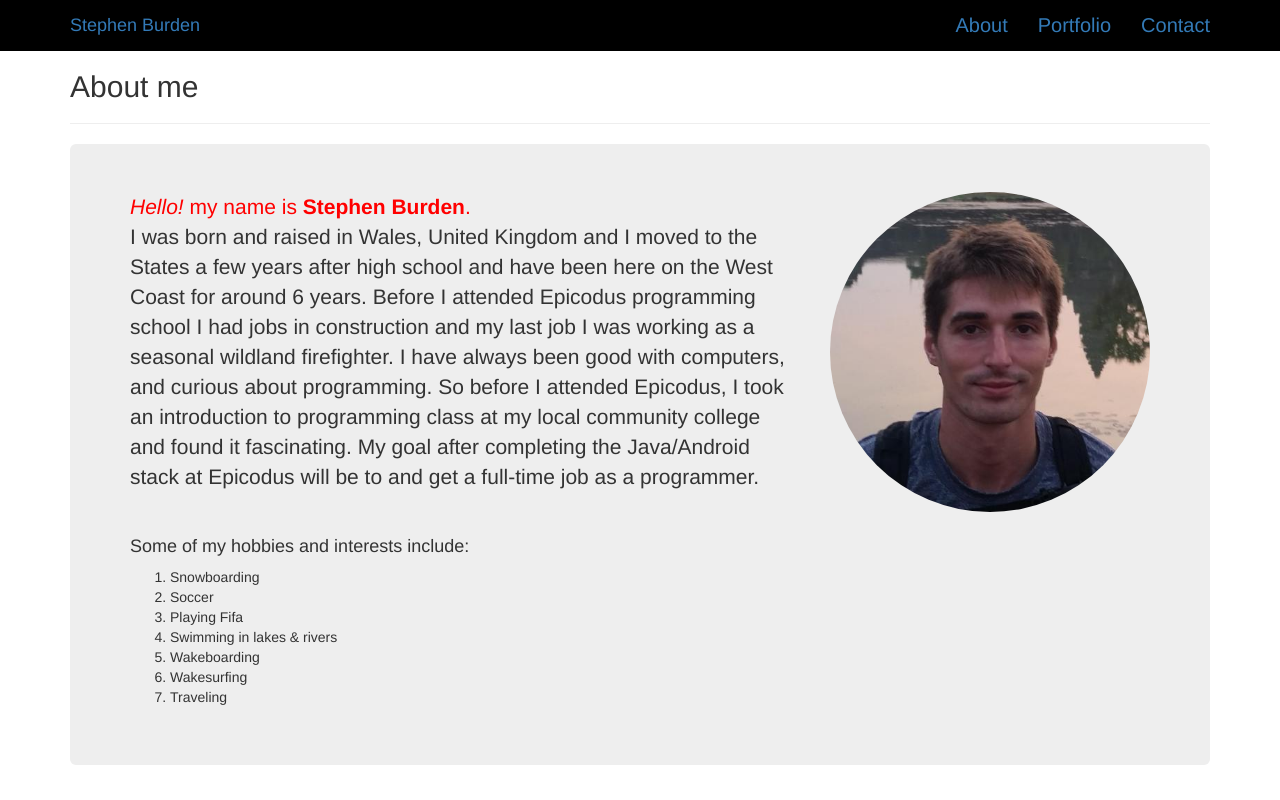
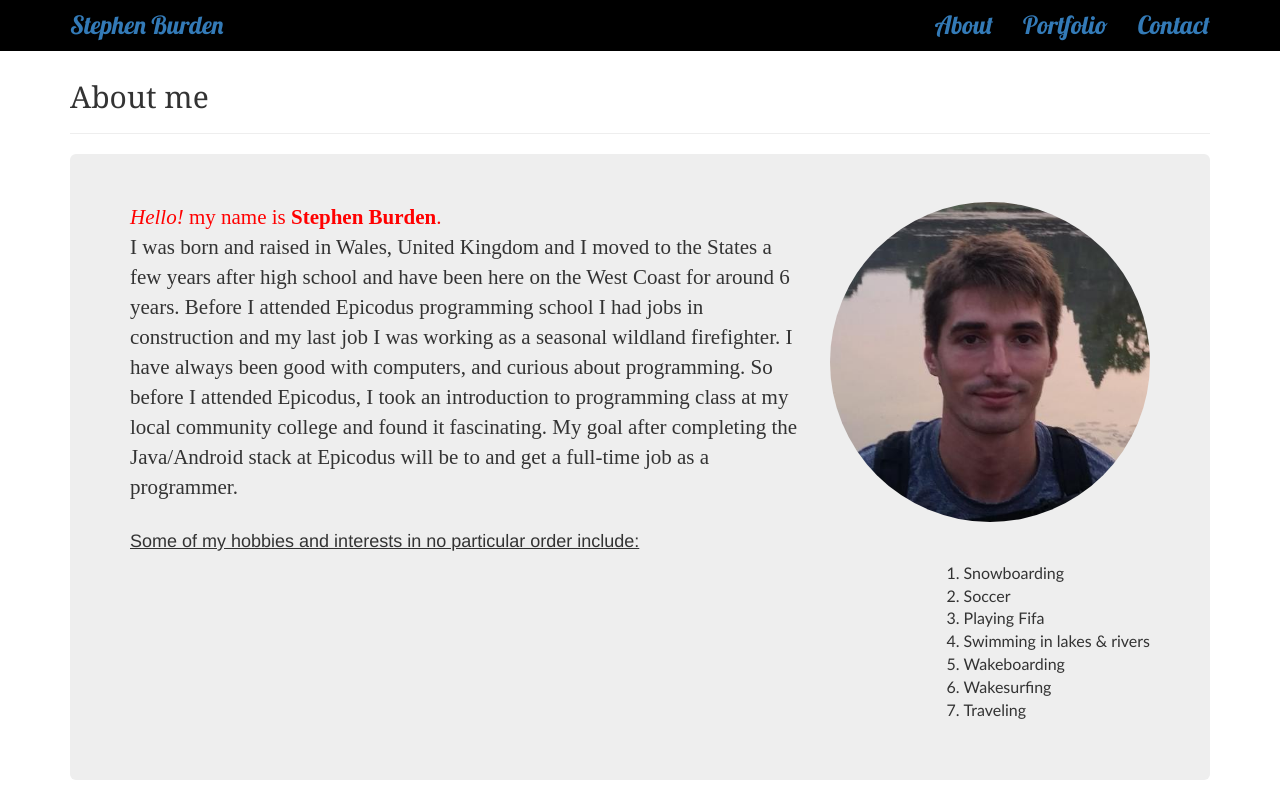
Before and after one commit to spburden/portfolio-webpage, a plain HTML site: page index.html in a window 1280 px wide. Shown: the top 800 px of the page. Drawn offline with nearby package versions, Linux system fonts and the light colour scheme.

Commit message:
It will now have some more css styling, a float and a new font type installed for the navbar

```diff
--- a/css/styles.css
+++ b/css/styles.css
@@ -1,14 +1,34 @@
 body {
-  padding-top: 50px;
+  padding-top: 60px;
 }
 
-nav{
-  font-size: 20px;
+nav {
+  font-family: lobster, Georgia;
   background-color: black;
 }
 
-nav a{
-  font-size: 20px;
+h2 {
+  font-family: Georgia;
+}
+
+h3{
+  font-family: Georgia;
+}
+
+nav a {
+  font-size: 25px;
+}
+
+h4 {
+  text-decoration: underline;
+}
+
+#aboutme {
+  font-family: serif;
+}
+
+.navbar-brand {
+  font-size: 25px;
 }
 
 img {
@@ -16,10 +36,19 @@ img {
   max-height:100%;
 }
 
-#face {
+.face {
   border-radius: 50%;
 }
 
+ul {
+  list-style-type: circle;
+}
+
+ol {
+  float: right;
+  font-family: "Trebuchet MS";
+  font-size: 16px;
+}
 
 div #portfolio {
   border: 2px solid white;
--- a/index.html
+++ b/index.html
@@ -2,6 +2,7 @@
 <html>
   <head>
     <link rel="stylesheet" href="https://maxcdn.bootstrapcdn.com/bootstrap/3.3.7/css/bootstrap.min.css" integrity="sha384-BVYiiSIFeK1dGmJRAkycuHAHRg32OmUcww7on3RYdg4Va+PmSTsz/K68vbdEjh4u" crossorigin="anonymous">
+    <link href="https://fonts.googleapis.com/css?family=Lobster" rel="stylesheet" type="text/css">
     <link rel="stylesheet" href="css/styles.css" type="text/css" media="all">
     <meta charset="utf-8">
     <title>Stephen Burden's Portfolio</title>
@@ -21,8 +22,8 @@
         </ul>
       </div>
     </nav>
+    <!-- End Navbar -->
 
-    <!-- End Navbar -->
     <div class="container">
 
       <!-- About Me -->
@@ -33,6 +34,7 @@
           <hr>
         </div>
       </div>
+
       <div class="jumbotron">
         <div class="row" id="aboutme">
           <div class="col-xs-8">
@@ -41,8 +43,16 @@
               <br>
               I was born and raised in Wales, United Kingdom and I moved to the States a few years after high school and have been here on the West Coast for around 6 years. Before I attended Epicodus programming school I had jobs in construction and my last job I was working as a seasonal wildland firefighter. I have always been good with computers, and curious about programming. So before I attended Epicodus, I took an introduction to programming class at my local community college and found it fascinating. My goal after completing the Java/Android stack at Epicodus will be to and get a full-time job as a programmer.
             </p>
-            <br>
-            <h4>Some of my hobbies and interests include:</h4>
+          </div>
+
+          <div class="col-xs-4">
+            <img src="img/face.jpg" alt="A picture of Stephen" class="face" />
+          </div>
+        </div>
+
+        <div class="row">
+          <div class="col-xs-12">
+            <strong><h4>Some of my hobbies and interests in no particular order include:</h4></strong>
             <ol>
               <li>Snowboarding</li>
               <li>Soccer</li>
@@ -53,13 +63,9 @@
               <li>Traveling</li>
             </ol>
           </div>
-
-          <div class="col-xs-4">
-            <img src="img/face.jpg" alt="A picture of Stephen" id="face" />
-          </div>
-        </div>
         </div>
 
+      </div>
       <!-- End About Me -->
 
       <!-- Portfolio Section -->
@@ -92,8 +98,8 @@
               <li>HTML</li>
               <li>CSS</li>
             </ul>
+          </div>
 
-          </div>
           <div class="col-sm-4">
             <a href="https://spburden.github.io/cupcake-website"><h3>Cupcake Store</h3>
             <img src="img/cupcake.jpg" alt="Image of my Cupcake Store website" />
@@ -102,8 +108,8 @@
               <li>HTML</li>
               <li>CSS</li>
             </ul>
+          </div>
 
-          </div>
         </div>
 
         <br>
@@ -118,8 +124,8 @@
               <li>HTML</li>
               <li>CSS</li>
             </ul>
+          </div>
 
-          </div>
           <div class="col-sm-4">
             <a href="https://spburden.github.io/boring-website"><h3>Boring Website</h3>
             <img src="img/boring.jpg" alt="Image of my Boring website" />
@@ -128,8 +134,8 @@
               <li>HTML</li>
               <li>CSS</li>
             </ul>
+          </div>
 
-          </div>
           <div class="col-sm-4">
             <a href="https://spburden.github.io/island-resort"><h3>Koh Dream Resort</h3>
             <img src="img/island.jpg" alt="Image of my Koh Dream Resort website" />
@@ -138,12 +144,13 @@
               <li>HTML</li>
               <li>CSS</li>
             </ul>
+          </div>
 
         </div>
       </div>
-      </div>
+      <!-- End Portfolio Section -->
+
       <br>
-      <!-- End Portfolio Section -->
 
       <!-- Contact -->
       <a id="contact"></a>
@@ -155,7 +162,6 @@
           <hr>
         </div>
       </div>
-
 
       <div class="row">
         <div class="col-sm-12">
@@ -170,15 +176,13 @@
               </a>
             </span>
           </center>
+        </div>
+      </div>
+      <!-- End Contact -->
+
       <br>
       <br>
       <br>
-          </div>
-        </div>
-
-
-
-      <!-- End Contact -->
 
     </div>
   </body>
```
Lines whose indentation alone changed are shown as unchanged.
